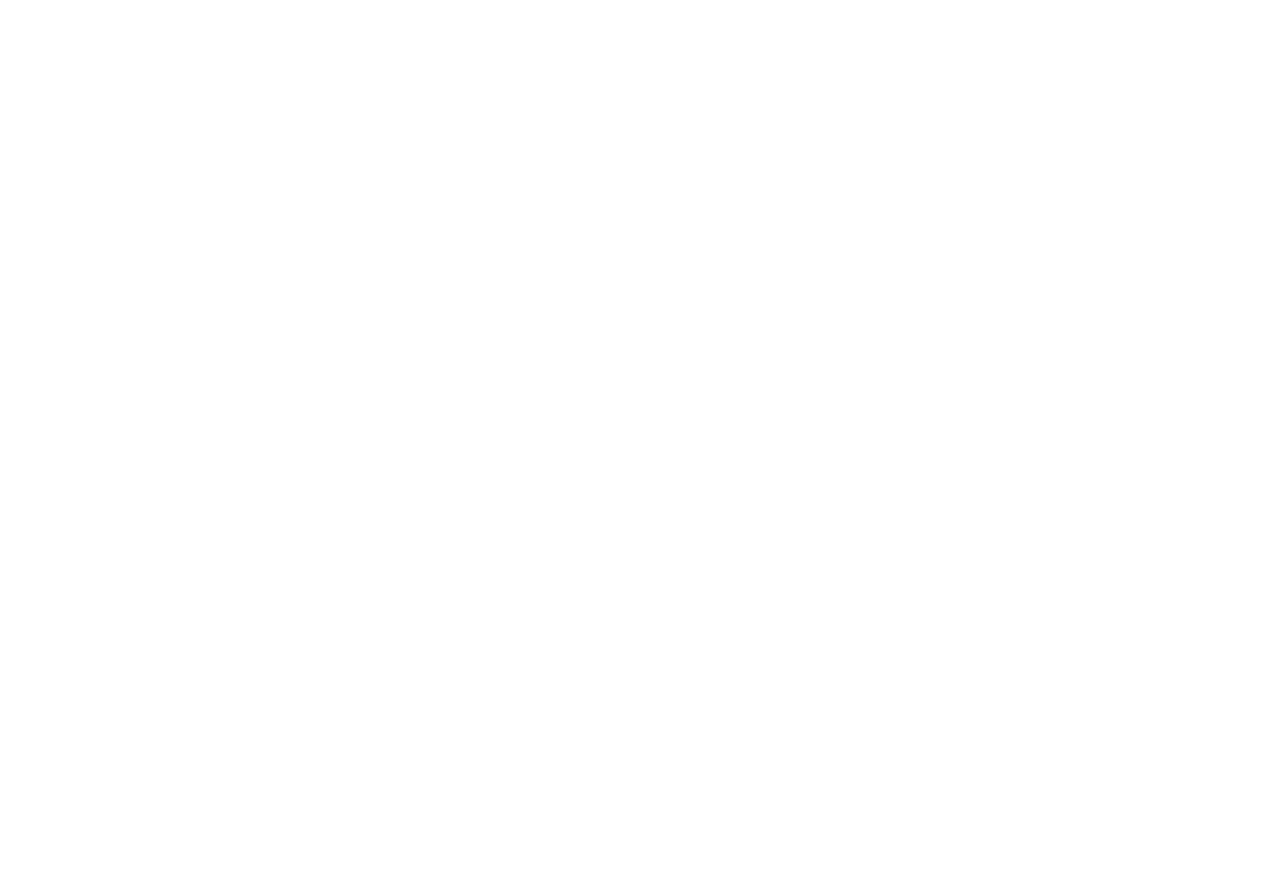
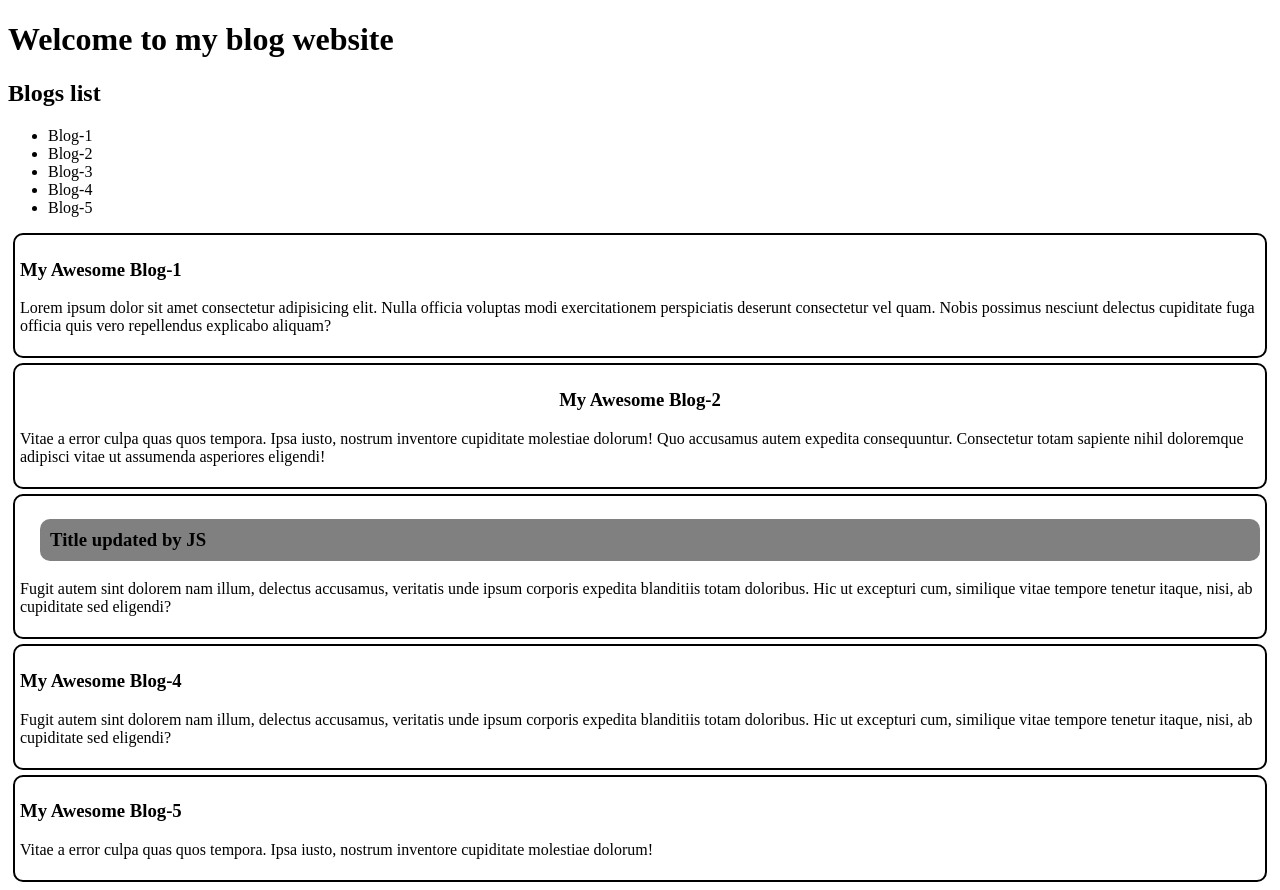
Before and after one commit to 665-stack/js-dom, a plain HTML site: page dom.html in a window 1280 px wide. Before the commit the page ends 800 px from the top, so only its background shows below. Drawn offline with Linux system fonts and the light colour scheme.

Commit message:
add more file

```diff
--- a/dom.html
+++ b/dom.html
@@ -0,0 +1,137 @@
+<!DOCTYPE html>
+<html lang="en">
+
+<head>
+    <meta charset="UTF-8">
+    <meta http-equiv="X-UA-Compatible" content="IE=edge">
+    <meta name="viewport" content="width=device-width, initial-scale=1.0">
+    <title>Document</title>
+    <style>
+        /* #second-title {
+            font-size: 24px;
+            background-color: rgba(210, 105, 30, 0.178);
+        } */
+        /* .blog {
+            border: 2px solid black;
+            margin: 5px;
+            padding: 5px;
+            border-radius: 10px;
+        } */
+    </style>
+</head>
+
+<body>
+    <header>
+        <h1>Welcome to my blog website</h1>
+    </header>
+    <main>
+        <!-- blog section starts here -->
+        <section id="blogs" class="blogs">
+            <header>
+                <h2>Blogs list</h2>
+                <ul id="blog-list">
+                    <li>Blog-1</li>
+                    <li>Blog-2</li>
+                    <li>Blog-3</li>
+                    <li>Blog-4</li>
+                </ul>
+            </header>
+            <article class="blog">
+                <h3>My Awesome Blog-1</h3>
+                <p>Lorem ipsum dolor sit amet consectetur adipisicing elit. Nulla officia voluptas modi exercitationem
+                    perspiciatis deserunt consectetur vel quam. Nobis possimus nesciunt delectus cupiditate fuga officia
+                    quis vero repellendus explicabo aliquam?</p>
+            </article>
+            <article id="second-blog" class="blog">
+                <h3 id="second-title">My Awesome Blog-2</h3>
+                <p>Vitae a error culpa quas quos tempora. Ipsa iusto, nostrum inventore cupiditate molestiae dolorum!
+                    Quo accusamus autem expedita consequuntur. Consectetur totam sapiente nihil doloremque adipisci
+                    vitae ut assumenda asperiores eligendi!</p>
+            </article>
+            <article class="blog">
+                <h3 id="third-title">My Awesome Blog-3</h3>
+                <p>Fugit autem sint dolorem nam illum, delectus accusamus, veritatis unde ipsum corporis expedita
+                    blanditiis totam doloribus. Hic ut excepturi cum, similique vitae tempore tenetur itaque, nisi, ab
+                    cupiditate sed eligendi?</p>
+            </article>
+            <article class="blog">
+                <h3 id='fourth-title'>My Awesome Blog-4</h3>
+                <p>Fugit autem sint dolorem nam illum, delectus accusamus, veritatis unde ipsum corporis expedita
+                    blanditiis totam doloribus. Hic ut excepturi cum, similique vitae tempore tenetur itaque, nisi, ab
+                    cupiditate sed eligendi?</p>
+            </article>
+        </section>
+    </main>
+    <script>
+        const student = { name: 'kissmot Ali', age: 16, height: 60 }
+
+        // console.log(document.body);
+        // const blogTitles = ['h3', 'h3']
+        const blogTitles = document.getElementsByTagName('h3');
+        for (const h3 of blogTitles) {
+            // console.log(h3.innerText);
+        }
+
+        const blogDetails = document.getElementsByTagName('p');
+        for (const p of blogDetails) {
+            // console.log(p.innerText);
+        }
+
+        // explore getElementById
+        const secondTitle = document.getElementById('second-title');
+        secondTitle.style.textAlign = 'center';
+        const third = document.getElementById('third-title');
+        third.innerText = 'Title updated by JS';
+        third.style.backgroundColor = 'gray';
+        third.style.padding = '10px';
+        third.style.marginLeft = '20px';
+        third.style.borderRadius = '10px';
+        // create a tooltip
+        third.setAttribute('title', 'I want to add tooltip with JS')
+
+
+
+        // create and add element by using JS
+        //1. create the element
+        const li = document.createElement('li');
+        li.innerText = 'Blog-5';
+        //2. where to
+        const ul = document.getElementById('blog-list');
+
+        // append new element
+        ul.appendChild(li);
+
+        // add article
+        const article = document.createElement('article');
+        article.classList.add('blog');
+        // const h3 = document.createElement('h3');
+        // h3.innerText = 'My Awesome Blog-5';
+        // const p = document.createElement('p');
+        // p.innerText = 'Vitae a error culpa quas quos tempora. Ipsa iusto, nostrum inventore cupiditate molestiae dolorum!';
+        // article.appendChild(h3);
+        // article.appendChild(p);
+
+
+        //oporer code ter shortcut --
+        article.innerHTML = `
+        <h3>My Awesome Blog-5</h3>
+        <p>Vitae a error culpa quas quos tempora. Ipsa iusto, nostrum inventore cupiditate molestiae dolorum!</p>
+        `
+
+        // parent of article
+        const blogSection = document.getElementById('blogs');
+        blogSection.appendChild(article);
+
+
+        // explore getElementsByClassName
+        const blogs = document.getElementsByClassName('blog');
+        for (const blog of blogs) {
+            blog.style.border = '2px solid black';
+            blog.style.borderRadius = '10px';
+            blog.style.margin = '5px';
+            blog.style.padding = '5px';
+        }
+    </script>
+</body>
+
+</html>
--- a/style.css
+++ b/style.css
@@ -0,0 +1,4 @@
+h1 {
+    color: brown;
+    font-family: arial;
+}
```
Also changed, not shown: index.html (+14 -19 lines).
